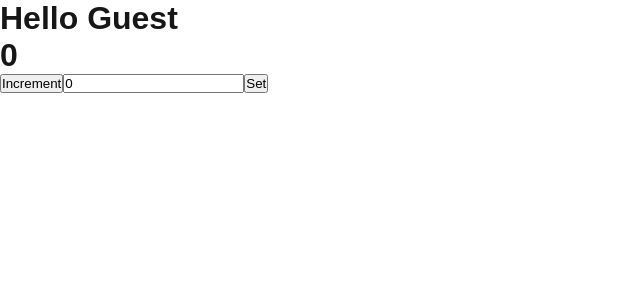
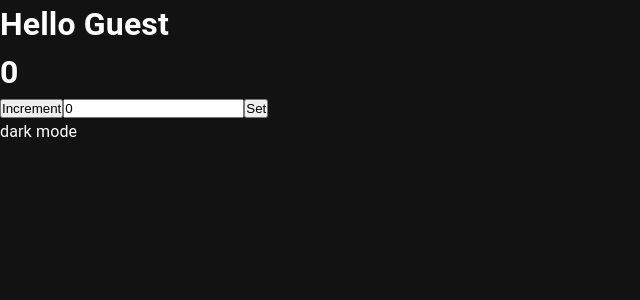
Before and after one commit to Srijon-M/testing-react, a Next.js app: page / in a window 1280 px wide. Shown: the top 300 px of the page, without its empty margins (0-640 px from the left). Built offline with nearby package versions, Linux system fonts and the light colour scheme.

Commit message:
testing wrapping providers

```diff
--- a/package.json
+++ b/package.json
@@ -12,6 +12,9 @@
     "coverage": "jest --coverage --watchAll"
   },
   "dependencies": {
+    "@emotion/react": "^11.14.0",
+    "@emotion/styled": "^11.14.0",
+    "@mui/material": "^6.3.1",
     "next": "15.1.3",
     "react": "^19.0.0",
     "react-dom": "^19.0.0"
--- a/src/components/App.tsx
+++ b/src/components/App.tsx
@@ -2,6 +2,7 @@ import React from 'react';
 // import JobLocation from './JobLocation/JobLocation';
 // import { Skills } from './Skills/Skills';
 import { Counter } from './Counter/Counter';
+import MuiApp from './MuiApp/Muiapp';
 
 type GreetProps = {
     name?: string
@@ -17,6 +18,7 @@ const App = (props: GreetProps) => {
             {/* <JobLocation />
             <Skills skills={skills}/> */}
             <Counter />
+            <MuiApp />
         </>
     )
 }
--- /dev/null
+++ b/src/components/MuiApp/Muiapp.tsx
@@ -0,0 +1,14 @@
+import { AppProviders } from "@/providers/app-providers";
+import { MuiMode } from "@/mui/mui-mode";
+
+function MuiApp(){
+    return(
+        <AppProviders>
+            <div className="App">
+                <MuiMode />
+            </div>
+        </AppProviders>
+    )
+}
+
+export default MuiApp;
--- /dev/null
+++ b/src/mui/mui-mode.tsx
@@ -0,0 +1,9 @@
+import { useTheme } from "@mui/material/styles";
+import { Typography } from "@mui/material";
+
+export const MuiMode = () => {
+    const theme = useTheme();
+    return <Typography component="h1">
+        {`${theme.palette.mode} mode`}
+    </Typography>
+}
--- /dev/null
+++ b/src/providers/app-providers.tsx
@@ -0,0 +1,18 @@
+import { ThemeProvider, createTheme } from '@mui/material/styles';
+import { CssBaseline } from '@mui/material';
+import { ReactNode } from 'react';
+
+const theme = createTheme({
+    palette: {
+        mode:'dark',
+    },
+});
+
+export const AppProviders = ({ children }: { children: ReactNode }) => {
+    return(
+        <ThemeProvider theme={theme}>
+            <CssBaseline />
+            {children}
+        </ThemeProvider>
+    )
+}
```
Also changed, not shown: src/test-utils.tsx (added, +11 -0 lines), 2 other files (tests, documents, lock files or other folders).
